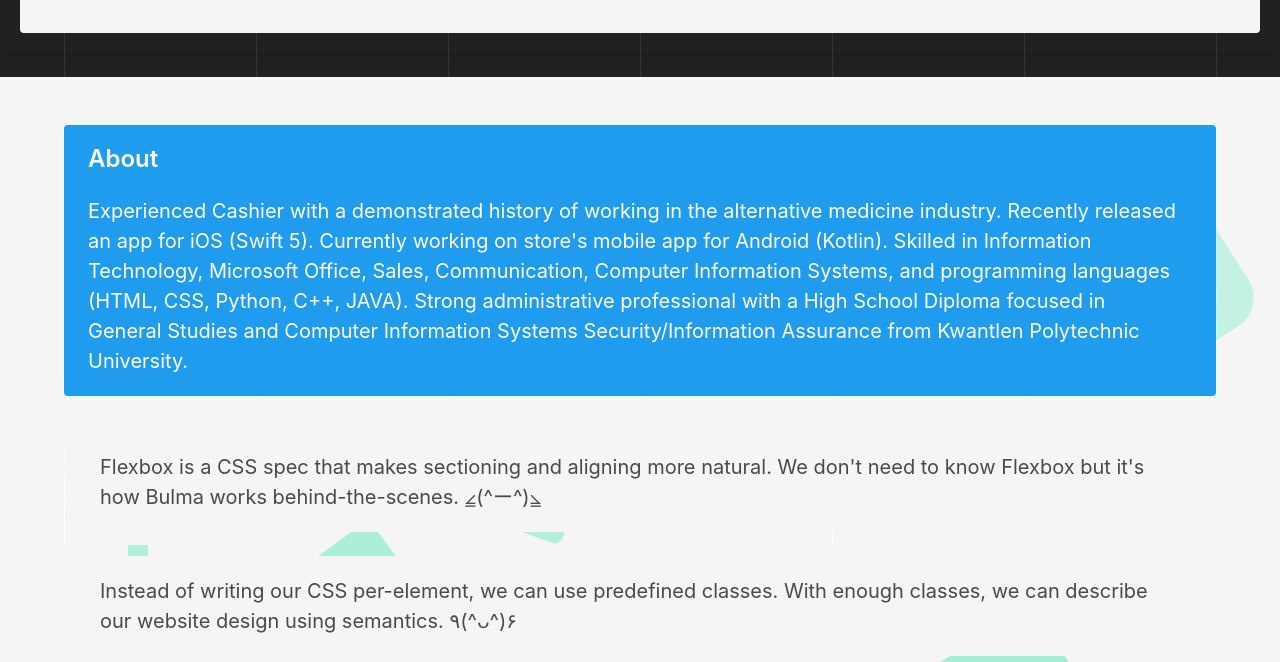
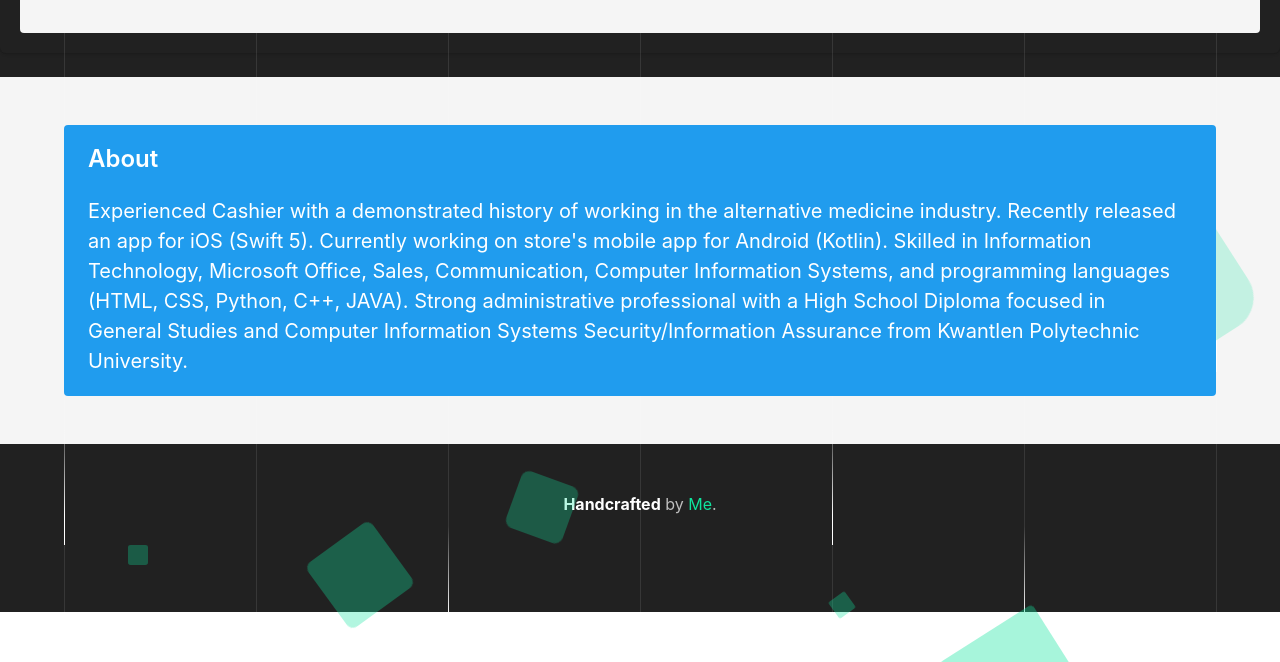
Before and after one commit to lscherub/loveleen, a plain HTML site: page index.html in a window 1280 px wide. Shown: the part 135-797 px from the top of the page. Drawn offline with nearby package versions, Linux system fonts and the light colour scheme.

Commit message:
Update index.html

```diff
--- a/index.html
+++ b/index.html
@@ -115,28 +115,13 @@
 						</div>
 					</div>
 				</div>
-                <div class="column">
-                    <div class="notification">
-                        <p class="is-size-5">
-                            Flexbox is a CSS spec that makes sectioning and aligning more natural.
-                            We don't need to know Flexbox but it's how Bulma works behind-the-scenes. ⦤(^ー^)⦥
-                        </p>
-                    </div>
-                </div>
-                <div class="column">
-                    <div class="notification">
-                        <p class="is-size-5">
-                            Instead of writing our CSS per-element, we can use predefined classes.
-                            With enough classes, we can describe our website design using semantics. ٩(^ᴗ^)۶
-                        </p>
-                    </div>
-                </div>
+
 			</div>
         </section>
-        <footer class="footer area">
+        <footer class="footer area ">
             <div class="content has-text-centered">
               <p style="color: rgb(190, 190, 190);">
-                <strong style="color: white;">Handcrafted</strong> by <a href="lscherub.github.io" style="color: rgb(15, 228, 157);">Me</a>.
+                <strong style="color: white;">Handcrafted</strong> by <a href="https://lscherub.github.io/" style="color: rgb(15, 228, 157);">Me</a>.
               </p>
             </div>
         </footer>
```
